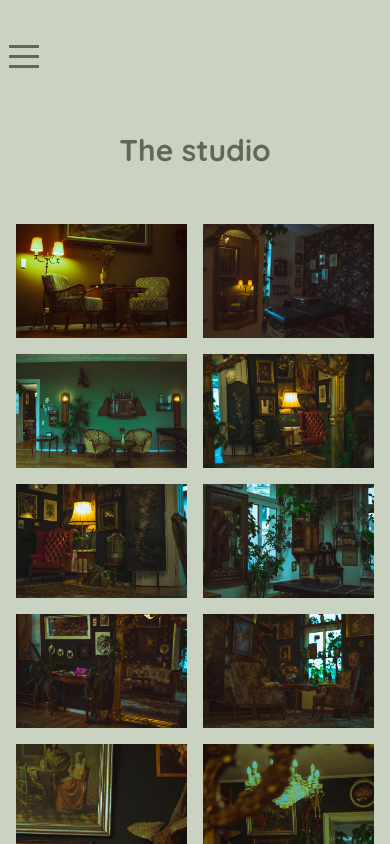
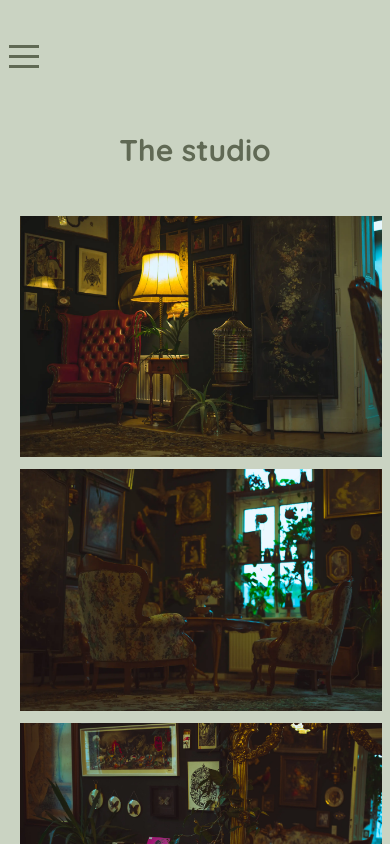
Before and after one commit to Cmbs86/Thorns-and-Spines-page, a React (Vite) app in the folder thorns-n-spines-project/: page /studio in a window 390 px wide. Shown: the top 844 px of the page. Built offline with nearby package versions, Linux system fonts and the light colour scheme.

Commit message:
add media queries grid layout

```diff
--- a/thorns-n-spines-project/src/pages/Studio.jsx
+++ b/thorns-n-spines-project/src/pages/Studio.jsx
@@ -1,7 +1,6 @@
-import ContentLayout from "../layouts/ContentLayout.jsx"
 import { useTranslation } from "react-i18next";
 
-import thorns1 from "../assets/images/thorns_1.webp"
+import thorns1 from "../assets/images/thorns_1.webp";
 import thorns2 from "../assets/images/thorns_2.webp";
 import thorns3 from "../assets/images/thorns_3.webp";
 import thorns4 from "../assets/images/thorns_4.webp";
@@ -12,18 +11,17 @@ import thorns8 from "../assets/images/thorns_8.webp";
 import thorns9 from "../assets/images/thorns_9.webp";
 import thorns10 from "../assets/images/thorns_10.webp";
 
-// Then use these imports in your array
 const images = [
-  { src: thorns1, alt: "Studio Image 1" },
-  { src: thorns2, alt: "Studio Image 2" },
-  { src: thorns3, alt: "Studio Image 3" },
-  { src: thorns4, alt: "Studio Image 4" },
-  { src: thorns5, alt: "Studio Image 5" },
-  { src: thorns6, alt: "Studio Image 6" },
-  { src: thorns7, alt: "Studio Image 7" },
-  { src: thorns8, alt: "Studio Image 8" },
-  { src: thorns9, alt: "Studio Image 9" },
-  { src: thorns10, alt: "Studio Image 10" },
+  { src: thorns1, alt: "Studio Image 1", colSpan: "col-span-1", rowSpan: "row-span-1" },
+  { src: thorns5, alt: "Studio Image 5", colSpan: "col-span-1", rowSpan: "row-span-1" },
+  { src: thorns4, alt: "Studio Image 4", colSpan: "col-span-1", rowSpan: "row-span-1" }, // This spans 2 rows
+  { src: thorns8, alt: "Studio Image 8", colSpan: "col-span-1", rowSpan: "row-span-1" },
+  { src: thorns10, alt: "Studio Image 10", colSpan: "col-span-1", rowSpan: "row-span-2" }, // Tall image spanning 2 rows and 2 columns
+  { src: thorns7, alt: "Studio Image 7", colSpan: "col-span-1", rowSpan: "row-span-1" },
+  { src: thorns6, alt: "Studio Image 6", colSpan: "col-span-1", rowSpan: "row-span-1" },
+  { src: thorns2, alt: "Studio Image 2", colSpan: "col-span-1", rowSpan: "row-span-1" },
+  { src: thorns3, alt: "Studio Image 3", colSpan: "col-span-2", rowSpan: "row-span-1" },
+  { src: thorns9, alt: "Studio Image 9", colSpan: "col-span-1", rowSpan: "row-span-1" },
 ];
 
 
@@ -31,18 +29,19 @@ const Studio = () => {
   const { t } = useTranslation();
 
   return (
-
-      <main className="">
+    <main className="flex flex-col min-h-screen">
       <div className="flex justify-center text-center my-10">
         <h1 className="text-3xl md:text-4xl lg:text-6xl font-bold text-tns-ebony font-sans">
           {t("The studio")}
         </h1>
       </div>
 
-        {/* Responsive grid for images */}
-        <div className="grid grid-cols-2 sm:grid-cols-3 md:grid-cols-4 lg:grid-cols-5 gap-4 p-4">
+      <div className="grid grid-cols-1 sm:grid-cols-2 md:grid-cols-3  gap-3 p-2 flex-wrap">
         {images.map((image, index) => (
-            <div key={index} className="overflow-hidden ">
+          <div
+            key={index}
+            className={`overflow-hidden ${image.colSpan} ${image.rowSpan}`}
+          >
             <img
               src={image.src}
               alt={image.alt}
@@ -52,7 +51,6 @@ const Studio = () => {
         ))}
       </div>
     </main>
-
   );
 };
 
```
Lines whose indentation alone changed are shown as unchanged.
